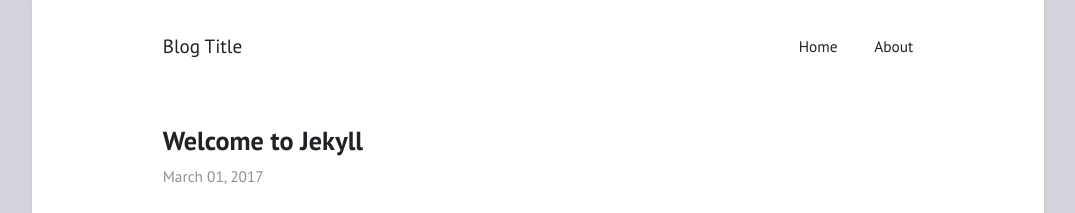
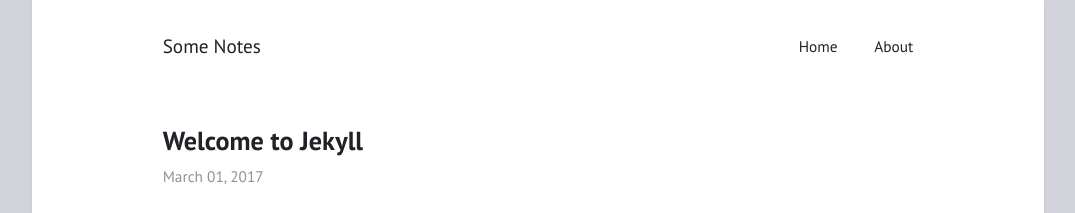
Before and after one commit to Maxyjy/Maxyjy.github.io, a Jekyll site: the page built from _posts/2017-03-01-welcome-to-jekyll.md, in a window 1280 px wide. Shown: the top 213 px of the page, without its empty margins (102-1177 px from the left). Built offline with Jekyll 4.4.1, drawn with Linux system fonts in a browser that asks for light colours.

Commit message:
Update _config.yml

```diff
--- a/_config.yml
+++ b/_config.yml
@@ -1,5 +1,5 @@
-title: "Blog Title"
-author: "Blog Author"
+title: "Some Notes"
+author: "YangJianyu"
 description: "debug-version 1.0"
 permalink: /:title/
 lang: "en"
```
